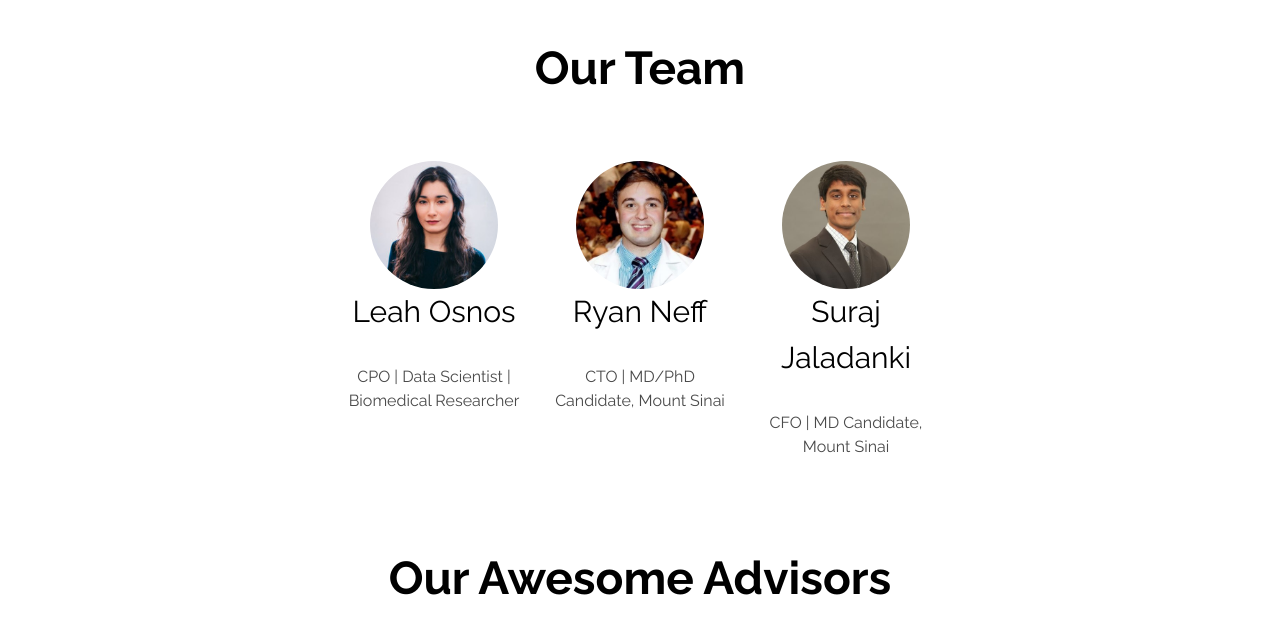
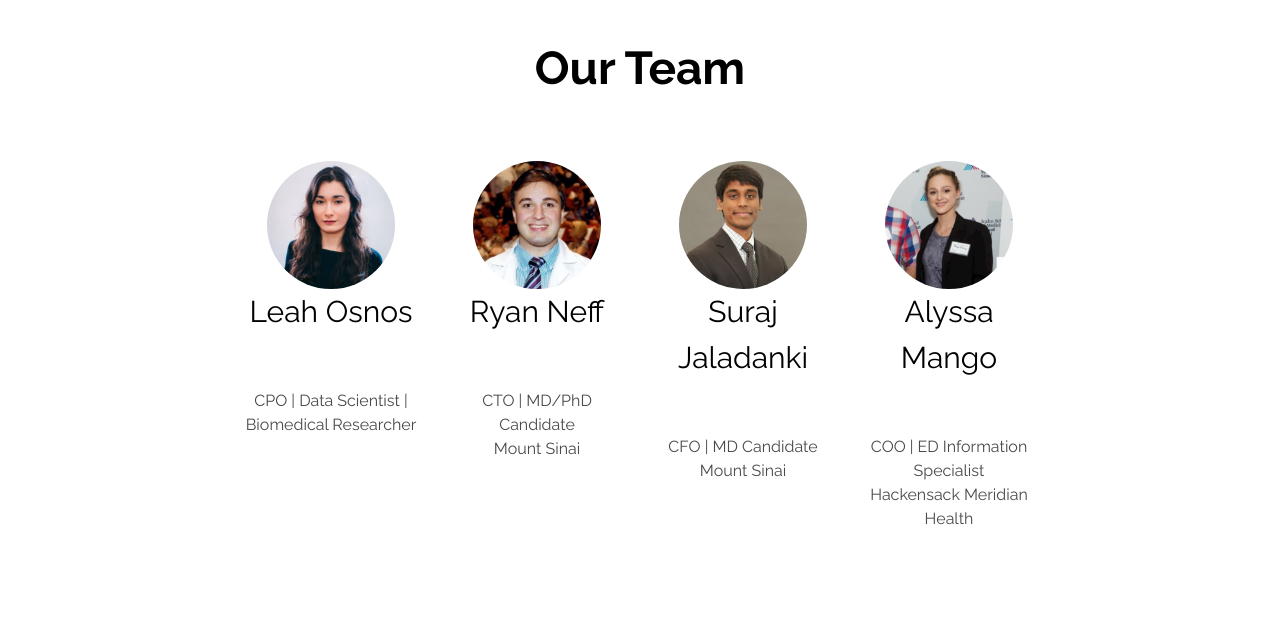
Before and after one commit to ryananeff/demeter-site, a plain HTML site: page team.html in a window 1280 px wide. Shown: the part 97-721 px from the top of the page. Drawn offline with nearby package versions, Linux system fonts and the light colour scheme.

Commit message:
added alyssa

```diff
--- a/team.html
+++ b/team.html
@@ -57,7 +57,8 @@
                               <img class="is-rounded" src="images/leah.png">
                             </figure>
                             <p class="subtitle">Leah Osnos</p>
-                            CPO | Data Scientist | Biomedical Researcher
+                            CPO | Data Scientist | Biomedical Researcher <br />
+
 
                     </div>
                     <div class="column has-text-centered is-3">
@@ -65,7 +66,7 @@
                               <img class="is-rounded" src="images/ryan.png">
                             </figure>
                             <p class="subtitle">Ryan Neff</p>
-                            CTO | MD/PhD Candidate, Mount Sinai
+                            CTO | MD/PhD Candidate <br /> Mount Sinai
 
                     </div>
                     <div class="column has-text-centered is-3">
@@ -73,7 +74,15 @@
                           <img class="is-rounded" src="images/suraj.png">
                         </figure>
                         <p class="subtitle">Suraj Jaladanki</p>
-                        CFO | MD Candidate, Mount Sinai
+                        CFO | MD Candidate <br /> Mount Sinai
+
+                    </div>
+                    <div class="column has-text-centered is-3">
+                        <figure class="image is-128x128 is-horizontal-center">
+                          <img class="is-rounded" src="images/alyssa.jpeg">
+                        </figure>
+                        <p class="subtitle">Alyssa Mango</p>
+                        COO | ED Information Specialist <br /> Hackensack Meridian Health
 
                     </div>
                </div>
```
Also changed, not shown: images/alyssa.jpeg (added).
